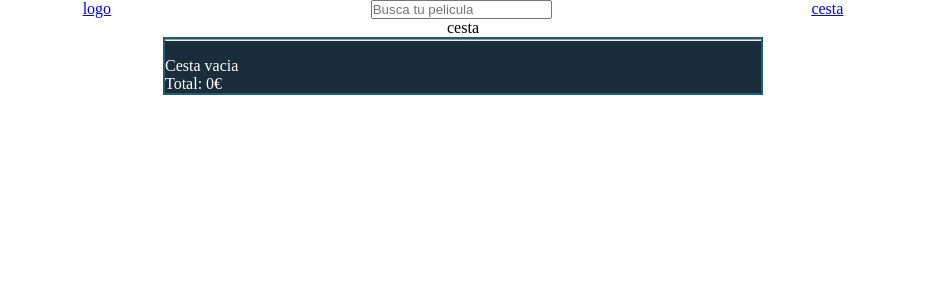
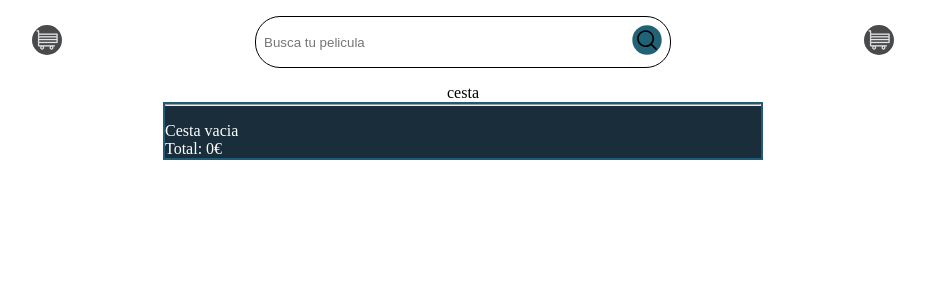
Before and after one commit to cesargm1/intermodular-peliculas-php, a PHP site: page /cesta.php in a window 1280 px wide. Shown: the top 300 px of the page, without its empty margins (177-1102 px from the left). Run offline with PHP 8.4, Linux system fonts and the light colour scheme; data that the repository does not hold is empty; style sheets or scripts are compiled from the project's sources.

Commit message:
add icons

```diff
--- a/public/css/style.css
+++ b/public/css/style.css
@@ -1,9 +1,51 @@
+* {
+  padding: 0;
+  margin: 0;
+  box-sizing: border-box;
+}
+
+header.header {
+  padding: 1em;
+}
+header.header .icon {
+  width: 30px;
+  height: 30px;
+}
 header.header ul {
   display: flex;
-  justify-content: space-evenly;
+  align-items: center;
 }
 header.header ul li {
   list-style: none;
+  flex: 1;
+  width: 100%;
+  max-width: 600px;
+}
+header.header ul li a {
+  text-decoration: none;
+}
+header.header ul li form .container__serch {
+  display: flex;
+  align-items: center;
+  border: 1px solid black;
+  border-radius: 25px;
+  padding: 0.5em;
+  width: 100%;
+  max-width: 600px;
+}
+header.header ul li form .container__serch label {
+  width: 100%;
+}
+header.header ul li form .container__serch label .search {
+  border: none;
+  width: 100%;
+}
+header.header ul li form .container__serch label .search:focus {
+  outline: none;
+}
+header.header ul li .container__icon {
+  display: flex;
+  justify-content: center;
 }
 
 /*# sourceMappingURL=style.css.map */
--- a/resources/header.php
+++ b/resources/header.php
@@ -1,16 +1,32 @@
 <header class="header">
     <nav>
         <ul>
-            <li><a href="/index.php">logo</a></li>
+            <li>
+                <div class="container__icon">
+                    <a href="/index.php"><img src="/svg/cart.svg" alt="home" class="icon"></a>
+                </div>
+            </li>
+
             <li>
                 <form action="/buscador.php" method="get">
-                    <label>
-                        <input name="buscador" type="search" placeholder="Busca tu pelicula">
-                    </label>
+                    <div class="container__serch">
+                        <label>
+                            <input class="search" name="buscador" type="search" placeholder="Busca tu pelicula">
+                        </label>
+
+                        <div class="container__icon">
+                            <a href="/buscador.php"><img src="/svg/glass.svg" alt="glass" class="icon"></a>
+                        </div>
+                    </div>
+
                 </form>
             </li>
 
-            <li><a href="/cesta.php">cesta</a></li>
+            <li class="cart">
+                <div class="container__icon">
+                    <a href="/cesta.php"><img src="/svg/cart.svg" alt="glass" class="icon"></a>
+                </div>
+            </li>
         </ul>
     </nav>
 </header>
--- a/src/assets/scss/style.scss
+++ b/src/assets/scss/style.scss
@@ -1,12 +1,63 @@
 @use "_variables";
 
+*{
+	padding: 0;
+	margin: 0;
+	box-sizing: border-box;
+}
 header.header {
+
+	padding: 1em;
+
+	.icon{
+		width: 30px;
+		height: 30px;
+	}
+
 	ul {
 		display: flex;
-		justify-content: space-evenly;
+		align-items: center;
 
 		li {
 			list-style: none;
+			flex: 1;
+			width: 100%;
+			max-width: 600px;
+			a{
+				text-decoration: none;
+			}
+
+			form{
+
+				.container__serch{
+					display: flex;
+					align-items: center;
+					border: 1px solid black;
+					border-radius: 25px;
+					padding: .5em;
+					width: 100%;
+					max-width: 600px;
+
+					label{
+						width: 100%;
+
+						.search{
+							border: none;
+							width: 100%;
+						}
+
+						.search:focus{
+							outline: none;
+						}
+					}
+				}
+			}
+
+			.container__icon{
+				display: flex;
+				justify-content: center;
+			}
 		}
+
 	}
 }
```
Also changed, not shown: public/svg/cart.svg (added), public/svg/glass.svg (added), 2 other files.
